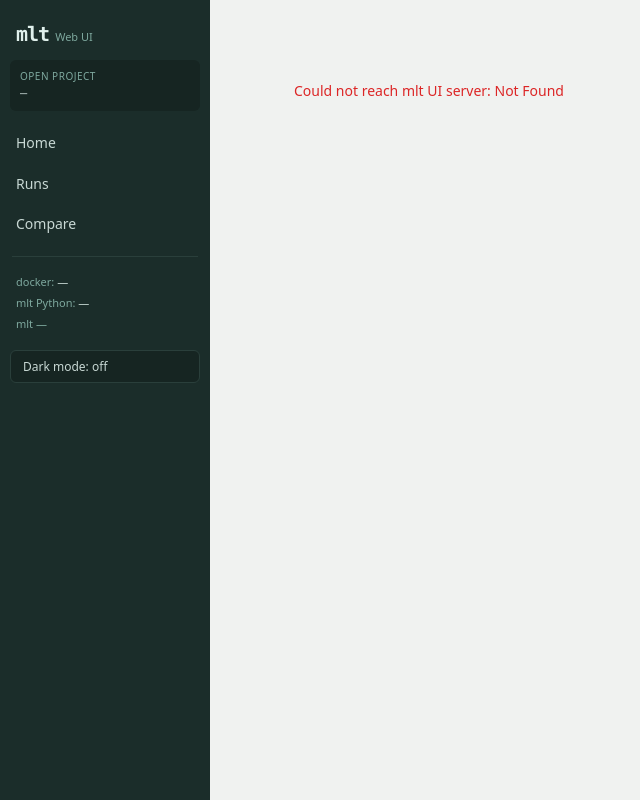
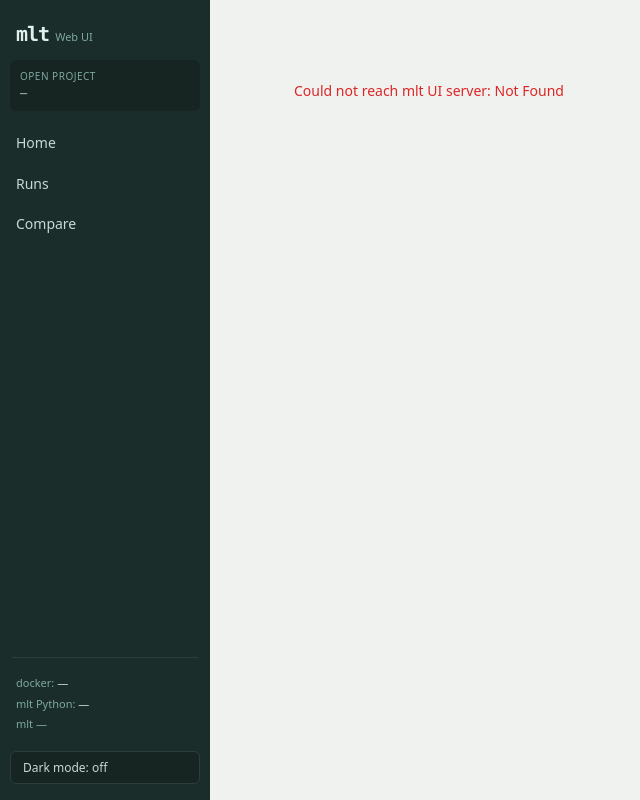
Before and after one commit to rafa-am/olx-mlops-case, a Python web app: template src/mlt/ui/templates/index.html in a window 1280 px wide. Shown: the whole page, without its empty margins (0-640 px from the left). Run offline with Jinja, Linux system fonts and the light colour scheme; the template is opened without the code that fills it, so the values that code supplies are empty.

Commit message:
fix: push sidebar footer (docker, python, dark mode) to bottom
Co-Authored-By: Claude Sonnet 4.6 <noreply@anthropic.com>

```diff
--- a/src/mlt/ui/templates/index.html
+++ b/src/mlt/ui/templates/index.html
@@ -136,7 +136,7 @@ button { cursor: pointer; font-family: inherit; font-size: 13px; }
 .sb-project .label { font-size: 10px; color: var(--sb-text2); text-transform: uppercase; letter-spacing: .5px; }
 .sb-project .path  { font-size: 12px; color: var(--sb-text); font-family: var(--mono); word-break: break-all; }
 
-nav { padding: 4px 0; }
+nav { padding: 4px 0; flex: 1; }
 nav a {
   display: block; padding: 9px 16px;
   font-size: 14px; color: var(--sb-text); border-radius: 0;
```
